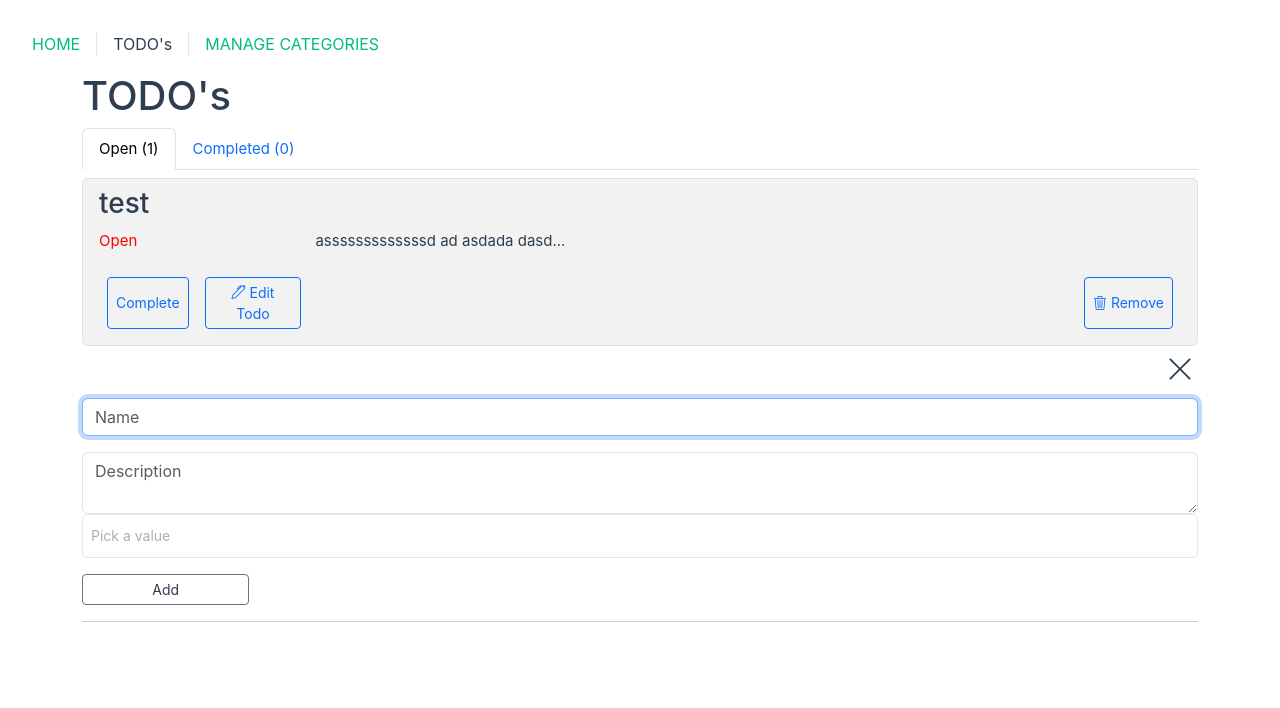
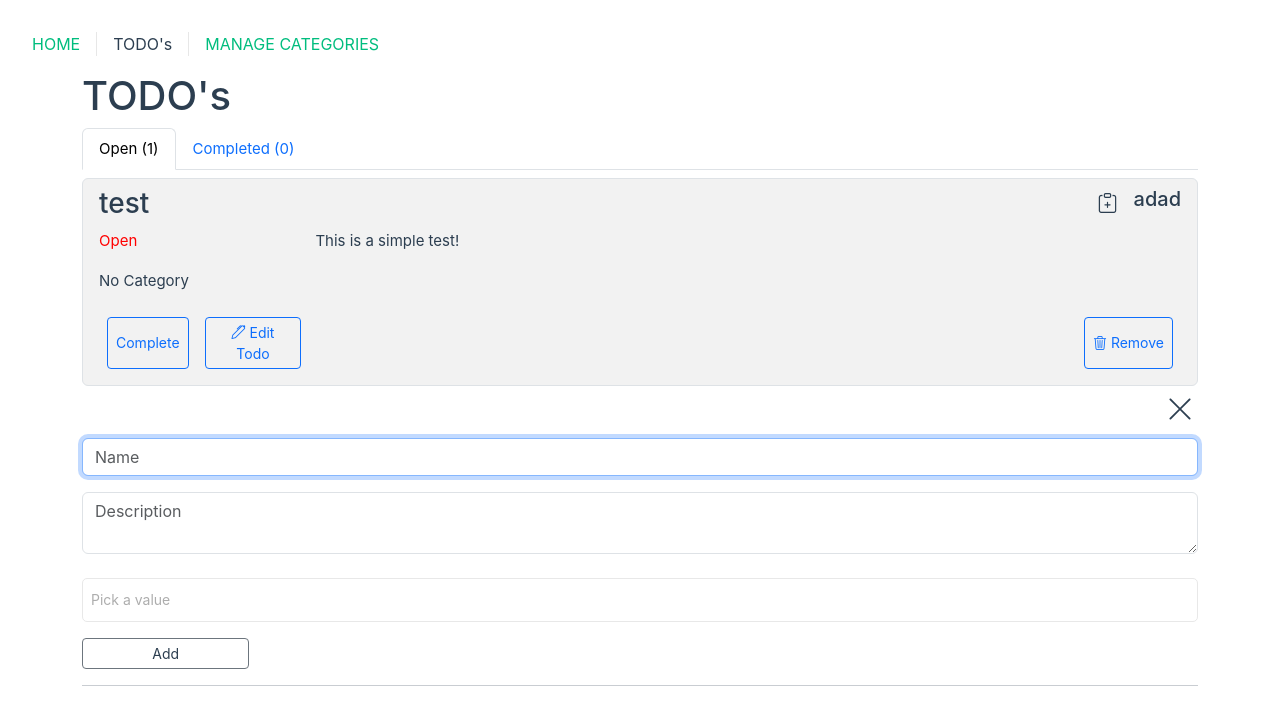
Before and after one commit to BatistaCo-Pedro/todo-vue-pro, a Vue app: page /todos in a window 1280 px wide. Both pictures are taken after a click on the button "Add Todo". Shown: the top 708 px of the page. Built offline with nearby package versions, Linux system fonts and the light colour scheme.

Commit message:
added validators, clone function and some other

```diff
--- a/package.json
+++ b/package.json
@@ -8,6 +8,8 @@
     "preview": "vite preview"
   },
   "dependencies": {
+    "@vuelidate/core": "^2.0.0",
+    "@vuelidate/validators": "^2.0.0",
     "axios": "^1.3.4",
     "bootstrap": "^5.3.0-alpha1",
     "bootstrap-icons": "^1.10.3",
--- a/src/assets/main.css
+++ b/src/assets/main.css
@@ -24,6 +24,16 @@ a, .green {
   background-color: var(--color-background-very-soft);
 }
 
+.button-no-style {
+  background: none;
+	color: inherit;
+	border: none;
+	padding: 0;
+	font: inherit;
+	cursor: pointer;
+	outline: inherit;
+}
+
 @media (hover: hover) {
   a:hover {
     background-color: hsla(160, 100%, 37%, 0.2);
--- a/src/components/TodoList.vue
+++ b/src/components/TodoList.vue
@@ -23,7 +23,12 @@ export default {
 
     remove_todo(id) {
       this.$emit("remove-todo", id)
-    }
+    },
+
+    clone_todo(todoData) {
+      console.log("clicked clone " + todoData.id)
+      this.$emit("clone-todo", todoData)
+    },
   },
 }
 </script>
@@ -34,11 +39,19 @@ export default {
   <ul class="list-group">
 
     <li class="list-group-item theme" v-for="todo in todos" style="margin: 0.5rem 0 0 0;" >
-
-      <h3>{{todo.name}}</h3>
+      <div class="inline-flex-container-space">
+        <h3>{{todo.name}}</h3>
+        <div class="inline-flex-container">
+          <button @click="clone_todo(todo)" class="button-no-style" style="margin-right: 1rem"><h5 style="margin-right: 0;"><i class="bi bi-clipboard-plus"></i></h5></button>
+          <h5>adad</h5>
+        </div>
+      </div>
       <div class="inline-flex-container" style="width: 100%;">
         <p style="width: 20%;" :class="todo.completed == true ? 'done': 'open'">{{todo.completed == true ? 'Finished!' : 'Open'}}</p>
         <p>{{todo.description.length > 30 ? todo.description.substring(0, 30) + "..." : todo.description}}</p>
+      </div>
+      <div>
+        <p>{{ todo.category }}</p>
       </div>
       <div class="inline-flex-container" style="width: 100%;">
         <button class="btn btn-sm btn-outline-primary m-2 m-mob" @click="toggle_todo_state(todo.id);">{{ todo.completed == true ? ' Open' : ' Complete' }}</button>
@@ -66,6 +79,12 @@ export default {
   justify-content: flex-start;
 }
 
+.inline-flex-container-space {
+  width: 100%;
+  display: inline-flex;
+  justify-content: space-between;
+}
+
 .align-right {
   width: 82%;
   display: flex;
--- a/src/stores/todo.js
+++ b/src/stores/todo.js
@@ -13,8 +13,8 @@ export const useTodoStore = defineStore('todo',{
       {
         id: 1,
         name: "test",
-        description: "asssssssssssssd ad asdada dasdad adasd",
-        category: "",
+        description: "This is a simple test!",
+        category: "No Category",
         completed: false,
       }
     ],
@@ -50,26 +50,32 @@ export const useTodoStore = defineStore('todo',{
 
     toggleTodo(id) {
 
-      // Change in local data
+      //Change to completed or open
       this.todos = this.todos.map(todo => {
         if (todo.id == id) {
           todo.completed = !todo.completed;
           this.current_todo = todo;
         }
         return todo;
-      });
+      })
     },
 
     addTodo(new_Todo, new_description, new_category) {
 			let new_id;
-      console.log(`new todo: ${new_Todo} --- ${new_description} --- ${new_category} --- `)
+      console.log(`new todo: ${new_Todo} - ${new_description} - ${new_category}!`)
 
+      //assign new id
 			if (this.todos.length) {
 				new_id = (this.todos.slice(-1)[0].id) + 1;
 			}
 			else {
 				new_id = 1;
 			}
+
+      //Category Validation as it's not required to give a category
+      if(new_category == "") {
+        new_category = "No Category"
+      }
 
       this.todos.push(
 				{
@@ -80,6 +86,8 @@ export const useTodoStore = defineStore('todo',{
           completed: false,
         }
 			);
+
+      //hide dahsboard and show "add todo" button again
       this.show_add_button = true;
       this.show_dash = false;
 		},
@@ -112,6 +120,21 @@ export const useTodoStore = defineStore('todo',{
 
       this.edit_todo_id = 0;
     },
+
+    cloneTodo(todoData) {
+      console.log("cloning todo: " + todoData.id)
+      let newCloneId = (this.todos.slice(-1)[0].id) + 1;
+
+      this.todos.push(
+				{
+					id: newCloneId,
+					name: todoData.name,
+          description: todoData.description,
+          category: todoData.category,
+          completed: todoData.completed,
+        }
+			);
+    }
   },
 })
 
@@ -133,11 +156,25 @@ export const useCategoryStore = defineStore('category', {
 
   persist: true,
 
+  getters: {
+    //get the names only -> shown in the multiselect when adding a new todo
+    category_names: (state) => {
+      let categoryNames = []
+      if (state.categories) {
+        state.categories.map(category => {
+          categoryNames.push(category.name)
+        })
+      }
+      return categoryNames;
+    }
+  },
+
   actions: {
 
     addCategory(new_category) {
       let new_id;
 
+      //assigning new id
       if (this.categories.length) {
         new_id = (this.categories.slice(-1)[0].id) + 1;
       }
@@ -154,7 +191,6 @@ export const useCategoryStore = defineStore('category', {
     },
 
     saveCategory(data) {
-
       this.categories = this.categories.filter(category => {
         if (category.id == data.id) {
           category.name = data.new_name;
@@ -165,12 +201,9 @@ export const useCategoryStore = defineStore('category', {
     },
 
     removeCategory(id) {
-
       this.categories = this.categories.filter(category => {
         return category.id != id;
       });
-
     }
-
   },
 })
--- a/src/views/CategoriesView.vue
+++ b/src/views/CategoriesView.vue
@@ -17,7 +17,10 @@ export default {
 
 	methods: {
 		...mapActions(useCategoryStore, ['addCategory', 'removeCategory', "saveCategory"]),
-
+		submitCategory(new_category_name) {
+			this.addCategory(new_category_name)
+			this.new_category = ""
+		}
 	},
 
 	computed: {
@@ -46,9 +49,9 @@ export default {
 		name="add_category"
 		class="form-control add-new-category"
 		v-model="new_category"
-		v-on:keyup.enter="addCategory"
+		v-on:keyup.enter="submitCategory(new_category)"
 		autocomplete="off"
-		placeholder="Neue Kategorie hinzufügen" />
+		placeholder="Neue Kategorie hinzufügen"/>
 	</div>
 
 
--- a/src/views/TodoView.vue
+++ b/src/views/TodoView.vue
@@ -12,7 +12,6 @@ export default {
       new_todo: "",
       new_description: "",
       new_category: "",
-      category_value: "",
     }
   },
 
@@ -23,7 +22,7 @@ export default {
 
   computed: {
     ...mapWritableState(useTodoStore, ['todos', 'todos_open', 'todos_completed', "show_add_button", "show_dash"]),
-    ...mapWritableState(useCategoryStore, ['categories']),
+    ...mapWritableState(useCategoryStore, ['category_names']),
 
     addTodoText: {
       get() {
@@ -39,11 +38,7 @@ export default {
         return this.new_description
       },
       set(addTodoDescription) {
-        console.log(addTodoDescription)
         this.new_description = addTodoDescription
-        if(this.new_description === null) {
-          this.new_description = "no description given";
-        }
       }
     },
 
@@ -53,15 +48,12 @@ export default {
       },
       set(addTodoCategory) {
         this.new_category = addTodoCategory
-        if(this.new_category === null) {
-          this.new_category = "no description given";
-        }
       }
     },
   },
 
   methods: {
-   ...mapActions(useTodoStore, ['fetchTodos', 'toggleTodo', "editTodo", "saveTodo", "addTodo", "removeTodo"]),
+   ...mapActions(useTodoStore, ['fetchTodos', 'toggleTodo', "editTodo", "saveTodo", "addTodo", "removeTodo", "cloneTodo"]),
 
     showDash() {
       this.show_dash = true;
@@ -75,9 +67,26 @@ export default {
     closeDash() {
       this.show_dash = false;
       this.show_add_button = true;
+    },
+
+    submitTodo(new_Todo, new_description, new_category) {
+      this.addTodo(new_Todo, new_description, new_category);
+      //reset values
+      this.new_todo = "";
+      this.new_description = "";
+      this.new_category = "";
     }
   },
 
+  watch: {
+    new_category(value) {
+      if(value === null || value == "" || value == undefined) {
+        this.new_category = "No Category Given";
+        return;
+      }
+      this.new_category = value;
+    }
+  },
 
   mounted() {
 		//something
@@ -97,11 +106,11 @@ export default {
     <ul class="nav nav-tabs" id="myTab" role="tablist">
 
       <li class="nav-item" role="presentation">
-        <button class="nav-link active" id="open-todos-tab" data-bs-toggle="tab" data-bs-target="#open-todos" type="button" role="tab">Open ({{ todos_open != undefined ? todos_open.length : 0 }})</button>
+        <button class="nav-link active" id="open-todos-tab" data-bs-toggle="tab" data-bs-target="#open-todos" type="button" role="tab" @click="show_add_button = true">Open ({{ todos_open != undefined ? todos_open.length : 0 }})</button>
       </li>
 
       <li class="nav-item" role="presentation">
-        <button class="nav-link" id="closed-todos-tab" data-bs-toggle="tab" data-bs-target="#closed-todos" type="button" role="tab">Completed ({{ todos_completed != undefined ? todos_completed.length : 0 }})</button>
+        <button class="nav-link" id="closed-todos-tab" data-bs-toggle="tab" data-bs-target="#closed-todos" type="button" role="tab" @click="show_add_button = false">Completed ({{ todos_completed != undefined ? todos_completed.length : 0 }})</button>
       </li>
 
     </ul>
@@ -115,7 +124,8 @@ export default {
         @toggle-todo-state="toggleTodo"
         @edit-todo="editTodo"
         @save-todo="saveTodo"
-        @remove-todo="removeTodo"/>
+        @remove-todo="removeTodo"
+        @clone-todo="cloneTodo"/>
       </div>
 
       <div class="tab-pane fade" id="closed-todos" role="tabpanel">
@@ -127,33 +137,37 @@ export default {
       </div>
 
     </div>
+
     <button v-if="show_add_button" class="btn btn-sm btn-outline-secondary margins" @click="showDash()">Add Todo</button>
     <div v-if="show_dash" style="margin: 0.5rem 0.25rem 0.05rem 0; display: flex; justify-content: flex-end;">
       <h3><button class="button-no-style" @click="closeDash"><i class="bi bi-x-lg"></i></button></h3>
     </div>
 
     <div v-if="show_dash" class="container-flex form-group">
+      <form class="needs-validation" @submit="submitTodo(new_todo, new_description, new_category)">
         <input type="text" class="margins form-control theme-softer" id="todoNameInput" style="margin-top: 0.1rem!important;"
           name="addTodoInput"
           v-model="addTodoText"
-        v-on:keyup.enter="addTodo(new_todo, new_description, new_category)"
           ref="edit_todo_input"
-        placeholder="Name">
+          placeholder="Name"
+          required>
 
         <textarea id="todoDescriptionId" class="margins justify-right form-control theme-softer" placeholder="Description" cols="25"
           v-model="addTodoDescription"
-        v-on:keyup.enter="addTodo(new_todo, new_description, new_category)"
+          required
         ></textarea>
-      <VueMultiselect v-model="category_value" :options="categories"
+        <br>
+        <VueMultiselect v-model="addTodoCategory" :options="category_names"
         :searchable="true"
         :close-on-select="true"
         :show-labels="false"
         placeholder="Pick a value"></VueMultiselect>
-      <!--<multiselect v-model="category_value" :options="categories" :searchable="false" :close-on-select="true" :show-labels="false" placeholder="Pick a value"></multiselect>-->
 
         <button class="btn btn-sm btn-outline-secondary" style="width: 15%; margin-top: 1rem; color: var(--color-text);"
-        @click="addTodo(new_todo, new_description, new_category)"
-      >Add</button>
+          type="submit"
+        >
+        Add</button>
+      </form>
     </div>
     <hr />
 
@@ -183,14 +197,4 @@ li {
   display: flex;
   flex-direction: column;
 }
-
-.button-no-style {
-  background: none;
-	color: inherit;
-	border: none;
-	padding: 0;
-	font: inherit;
-	cursor: pointer;
-	outline: inherit;
-}
 </style>
```
Also changed, not shown: 1 other file (tests, documents, lock files or other folders). Lines whose indentation alone changed are shown as unchanged.
